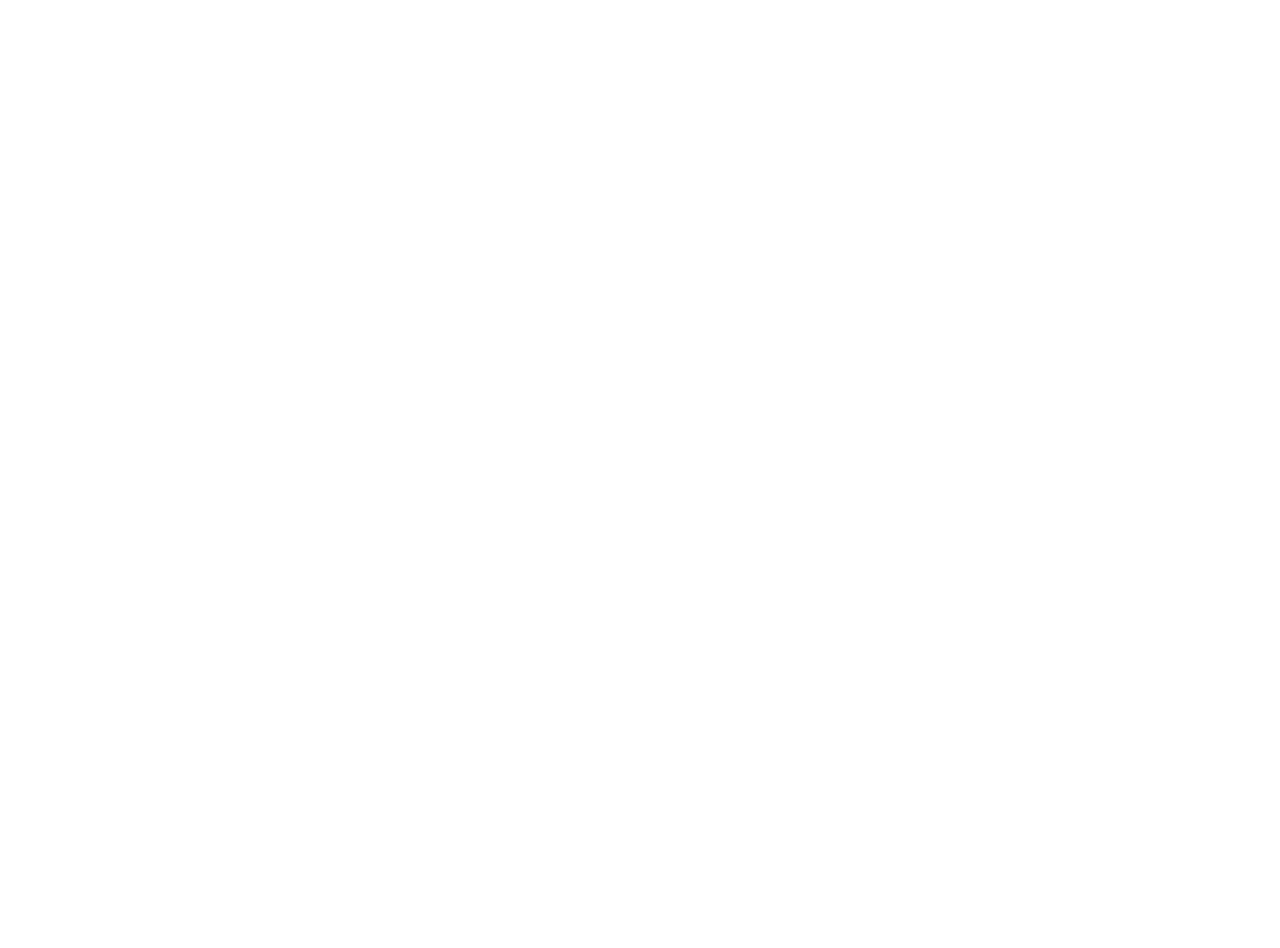
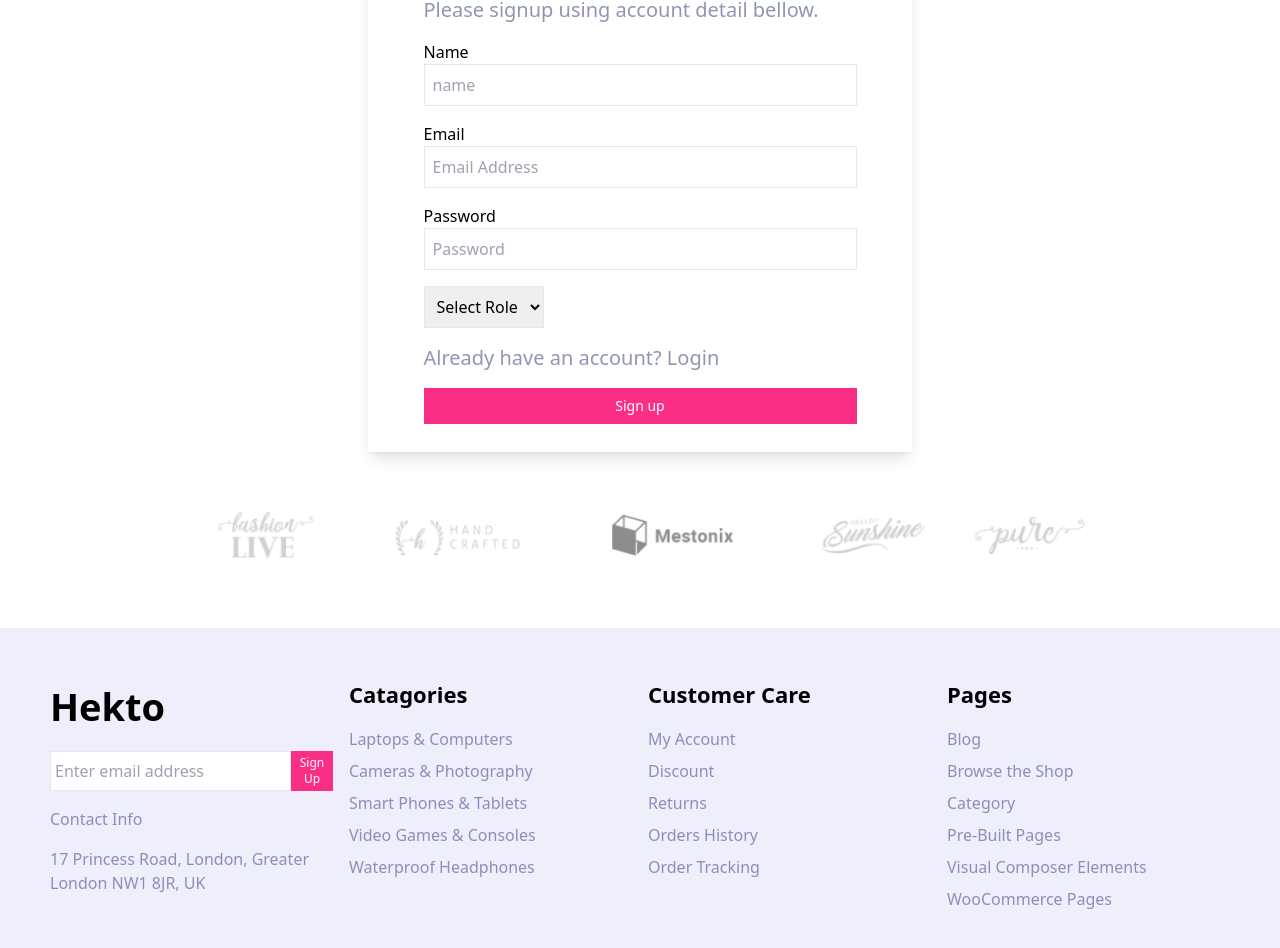
Before and after one commit to rochakgrg10/Ecommerce-website, a React (Vite) app in the folder client/: page /signup in a window 1280 px wide. Before the commit this address had no page. Shown: the part 480-1428 px from the top of the page. Before the commit the page ends 800 px from the top, so only its background shows below. Built offline with nearby package versions, Linux system fonts and the light colour scheme.

Commit message:
Sign up page

```diff
--- a/client/package.json
+++ b/client/package.json
@@ -17,6 +17,7 @@
     "react-loading-skeleton": "^3.4.0",
     "react-router-dom": "^6.22.3",
     "react-slick": "^0.30.2",
+    "react-toastify": "^10.0.5",
     "slick-carousel": "^1.8.1"
   },
   "devDependencies": {
--- a/client/src/App.jsx
+++ b/client/src/App.jsx
@@ -11,6 +11,7 @@
 import "./index.css";
 import Products from "./pages/products/Products";
 import ProductDetail from "./pages/products/ProductDetail";
+import Signup from "./pages/Signup";
 
 function App() {
   const router = createBrowserRouter([
@@ -25,6 +26,10 @@
         {
           path: "login",
           element: <Login />,
+        },
+        {
+          path: "signup",
+          element: <Signup />,
         },
         {
           path: "products",
--- /dev/null
+++ b/client/src/components/common/BreadCrumb.jsx
@@ -0,0 +1,18 @@
+import React from "react";
+
+function BreadCrumb(props) {
+  return (
+    <div className="mb-[80px] flex flex-col gap-2 bg-[#F6F5FF] p-[50px] md:mb-[121px] md:gap-4">
+      <p className="text-base font-bold text-[#101750] md:text-[36px]">
+        {props.title}
+      </p>
+      <div className="flex gap-3 text-xs md:text-base">
+        <p>Home</p>
+        <p>Pages</p>
+        <p className="text-secondary">Product Details</p>
+      </div>
+    </div>
+  );
+}
+
+export default BreadCrumb;
--- a/client/src/components/common/Footer.jsx
+++ b/client/src/components/common/Footer.jsx
@@ -8,7 +8,7 @@
 
       <div className="grid grid-flow-row gap-4 bg-[#EEEFFB] p-[50px] sm:grid-cols-2 md:grid-cols-4 md:place-content-center">
         <div className="flex flex-col gap-4">
-          <p className="text-[20px] font-bold">Hekto</p>
+          <p className="text-[20px] font-bold md:text-[38px]">Hekto</p>
           <div className="flex">
             <input
               type="text"
@@ -19,15 +19,17 @@
               Sign Up
             </button>
           </div>
-          <p className="text-xs font-normal text-[#8A8FB9]">Contact Info</p>
-          <p className="text-xs font-normal text-[#8A8FB9]">
+          <p className="text-xs font-normal text-[#8A8FB9] md:text-base">
+            Contact Info
+          </p>
+          <p className="text-xs font-normal text-[#8A8FB9] md:text-base">
             17 Princess Road, London, Greater London NW1 8JR, UK
           </p>
         </div>
 
         <div className="flex flex-col gap-4">
-          <p className="font-bold">Catagories</p>
-          <ul className="flex flex-col gap-2 text-xs font-normal text-[#8A8FB9]">
+          <p className="font-semibold md:text-[22px]">Catagories</p>
+          <ul className="flex flex-col gap-2 text-xs font-normal text-[#8A8FB9] md:text-base">
             <li>Laptops & Computers</li>
             <li>Cameras & Photography</li>
             <li>Smart Phones & Tablets</li>
@@ -37,8 +39,8 @@
         </div>
 
         <div className="flex flex-col gap-4">
-          <p className="font-bold">Customer Care</p>
-          <ul className="flex flex-col gap-2 text-xs font-normal text-[#8A8FB9]">
+          <p className="font-semibold md:text-[22px]">Customer Care</p>
+          <ul className="flex flex-col gap-2 text-xs font-normal text-[#8A8FB9] md:text-base">
             <li>My Account</li>
             <li>Discount</li>
             <li>Returns</li>
@@ -48,8 +50,8 @@
         </div>
 
         <div className="flex flex-col gap-4">
-          <p className="font-bold">Pages</p>
-          <ul className="flex flex-col gap-2 text-xs font-normal text-[#8A8FB9]">
+          <p className="font-semibold md:text-[22px]">Pages</p>
+          <ul className="flex flex-col gap-2 text-xs font-normal text-[#8A8FB9] md:text-base">
             <li>Blog</li>
             <li>Browse the Shop</li>
             <li>Category</li>
--- a/client/src/index.css
+++ b/client/src/index.css
@@ -15,6 +15,14 @@
 
   .btn {
     @apply rounded-sm bg-secondary px-2 py-1 text-white md:px-8 md:py-4;
+  }
+
+  .form-group {
+    @apply mb-4;
+  }
+
+  .form-control {
+    @apply border p-2;
   }
 }
 
--- a/client/src/pages/Login.jsx
+++ b/client/src/pages/Login.jsx
@@ -1,4 +1,5 @@
 import React from "react";
+import { Link } from "react-router-dom";
 
 function Login() {
   return (
@@ -23,7 +24,7 @@
       <div className="mx-auto mt-[67px] flex w-[302px] items-center justify-center p-[28px] shadow-lg md:w-[544px]">
         <div className="flex w-[240px] flex-col justify-center gap-2 md:w-[433px]">
           <p className="text-center text-xl font-bold md:text-[32px]">Login</p>
-          <p className="text-xs text-[#9096B2]">
+          <p className="text-xs text-[#9096B2] md:text-xl">
             Please login using account detail bellow.
           </p>
           <input
@@ -32,12 +33,14 @@
             placeholder="Email Address"
           />
           <input type="text" className="border p-2" placeholder="Password" />
-          <p className="text-xs text-[#9096B2]">Forgot your password?</p>
+          <p className="text-xs text-[#9096B2] md:text-xl">
+            Forgot your password?
+          </p>
           <button className="w-full bg-secondary py-2 text-sm text-white">
             Sign in
           </button>
-          <p className="text-xs text-[#9096B2]">
-            Don't have an Account?Create account
+          <p className="text-xs text-[#9096B2] md:text-xl">
+            Don't have an Account? <Link to={"/signup"}>Create account</Link>
           </p>
         </div>
       </div>
--- /dev/null
+++ b/client/src/pages/Signup.jsx
@@ -0,0 +1,131 @@
+import React from "react";
+import { useState } from "react";
+import axios from "axios";
+import { Link } from "react-router-dom";
+import BreadCrumb from "../components/common/BreadCrumb";
+import { ToastContainer, toast } from "react-toastify";
+import "react-toastify/dist/ReactToastify.css";
+
+export default function Signup() {
+  const [isLoading, setIsLoading] = useState(false);
+  const [formError, setFormError] = useState([]);
+  const [isError, setIsError] = useState(false);
+
+  const handleSubmit = (e) => {
+    setIsLoading(true);
+    e.preventDefault();
+
+    console.log("sucess");
+    axios
+      .post(`https://ecommerce-sagartmg2.vercel.app/api/users/signup`, {
+        name: e.target.name.value,
+        email: e.target.email.value,
+        password: e.target.password.value,
+        role: e.target.role.value,
+      })
+      .then(() => {
+        toast.success("success");
+        setIsLoading(false);
+        setIsError(false);
+      })
+      .catch((err) => {
+        // console.log(err.response.data.errors);
+        toast.error("failure");
+        setIsError(true);
+        setFormError(err.response.data.errors);
+        setIsLoading(false);
+      });
+  };
+
+  const errorMessage = (inputParam) => {
+    let error = formError.find((el) => el.param == inputParam);
+    let msg = error?.msg;
+    return msg;
+  };
+
+  return (
+    <>
+      <BreadCrumb title="Signup" />
+      <ToastContainer />
+      <div className="mx-auto mt-[67px] flex w-[302px] items-center justify-center p-[28px] shadow-lg md:w-[544px]">
+        <div className="flex w-[240px] flex-col justify-center gap-4 md:w-[433px]">
+          <p className="text-center text-xl font-bold md:text-[32px]">signup</p>
+          <p className="text-xs text-[#9096B2] md:text-xl">
+            Please signup using account detail bellow.
+          </p>
+          <form className="flex flex-col gap-4" onSubmit={handleSubmit}>
+            <div>
+              <label htmlFor="name">Name</label>
+              <input
+                type="text"
+                name="name"
+                className="w-full border p-2"
+                placeholder="name"
+              />
+
+              {isError && (
+                <p className="text-xs text-red-600 md:text-base">
+                  {errorMessage("name")}
+                </p>
+              )}
+            </div>
+            <div>
+              <label htmlFor="email">Email</label>
+              <input
+                type="text"
+                name="email"
+                className="w-full border p-2"
+                placeholder="Email Address"
+              />
+              {isError && (
+                <p className="text-xs text-red-600 md:text-base">
+                  {errorMessage("email")}
+                </p>
+              )}
+            </div>
+            <div>
+              <label htmlFor="password">Password</label>
+              <input
+                type="text"
+                name="password"
+                className="w-full border p-2"
+                placeholder="Password"
+              />
+              {isError && (
+                <p className="text-xs text-red-600 md:text-base">
+                  {errorMessage("password")}
+                </p>
+              )}
+            </div>
+            <div>
+              <select
+                placeholder="Role"
+                className="form-control"
+                name="role"
+                id=""
+              >
+                <option value="">Select Role</option>
+                <option value="seller">seller</option>
+                <option value="buyer">buyer</option>
+              </select>
+              {isError && (
+                <p className="text-xs text-red-600 md:text-base">
+                  {errorMessage("role")}
+                </p>
+              )}
+            </div>
+            <p className="text-xs text-[#9096B2] md:text-xl">
+              Already have an account? <Link to={"/login"}>Login</Link>
+            </p>
+            <button
+              disabled={isLoading}
+              className=" w-full bg-secondary py-2 text-sm text-white disabled:cursor-not-allowed disabled:opacity-40"
+            >
+              {isLoading ? "loading..." : "Sign up"}
+            </button>
+          </form>
+        </div>
+      </div>
+    </>
+  );
+}
```
Also changed, not shown: client/src/pages/products/ProductDetail.jsx (+29 -41 lines), 1 other file (tests, documents, lock files or other folders).
